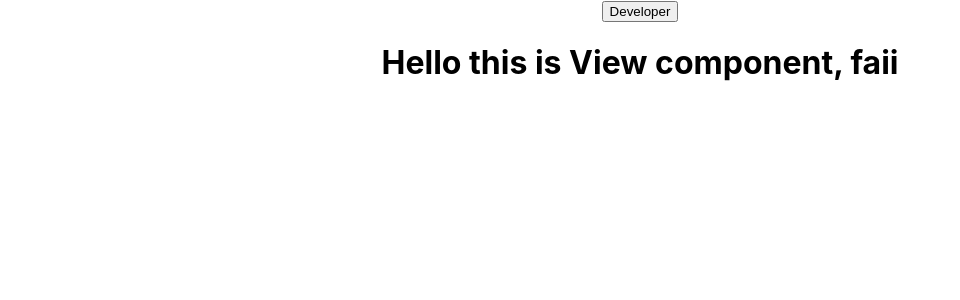
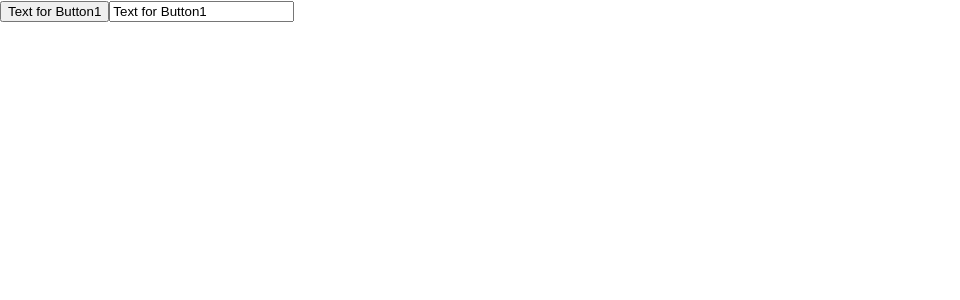
Before and after one commit to faiichann/mit-app, a React (Create React App) app: page / in a window 1280 px wide. Shown: the top 300 px of the page, without its empty margins (0-960 px from the left). Built offline with nearby package versions, Linux system fonts and the light colour scheme.

Commit message:
onChange

```diff
--- a/src/App.js
+++ b/src/App.js
@@ -1,14 +1,30 @@
 import './App.css';
-import View from './component/View'
-import history from  './history'
+import {useState} from "react";
+
+/*import View from './component/View'
+import history from  './history'*/
+
 
 function App() {
-  return (
-    <div className="App">
-        <button onClick={() => history.push('/Dev')}>Developer</button>
-        <View name="faii"/>
-    </div>
-  )
+  const [textButton, settextButton] = useState({
+    username: 'Text for Button1'
+  });
+
+  const myChange = (e) => {
+    let nam = e.target.name;
+    let val = e.target.value;
+    settextButton({[nam]: val});
+    }
+
+
+return (
+        <form>
+        <button>{textButton.username}</button>
+        <input type='text' name='username'
+        value={textButton.username}
+        onChange={myChange}/>
+      </form>
+        );
 }
 
 export default App;
--- a/src/index.js
+++ b/src/index.js
@@ -4,10 +4,14 @@ import './index.css';
 import App from './App';
 import reportWebVitals from './reportWebVitals';
 
+
 ReactDOM.render(
+
   <React.StrictMode>
     <App />
   </React.StrictMode>,
+
+
   document.getElementById('root')
 );
 
```
Also changed, not shown: src/ButtonCom/ButtonComponent.js (added, +11 -0 lines).
